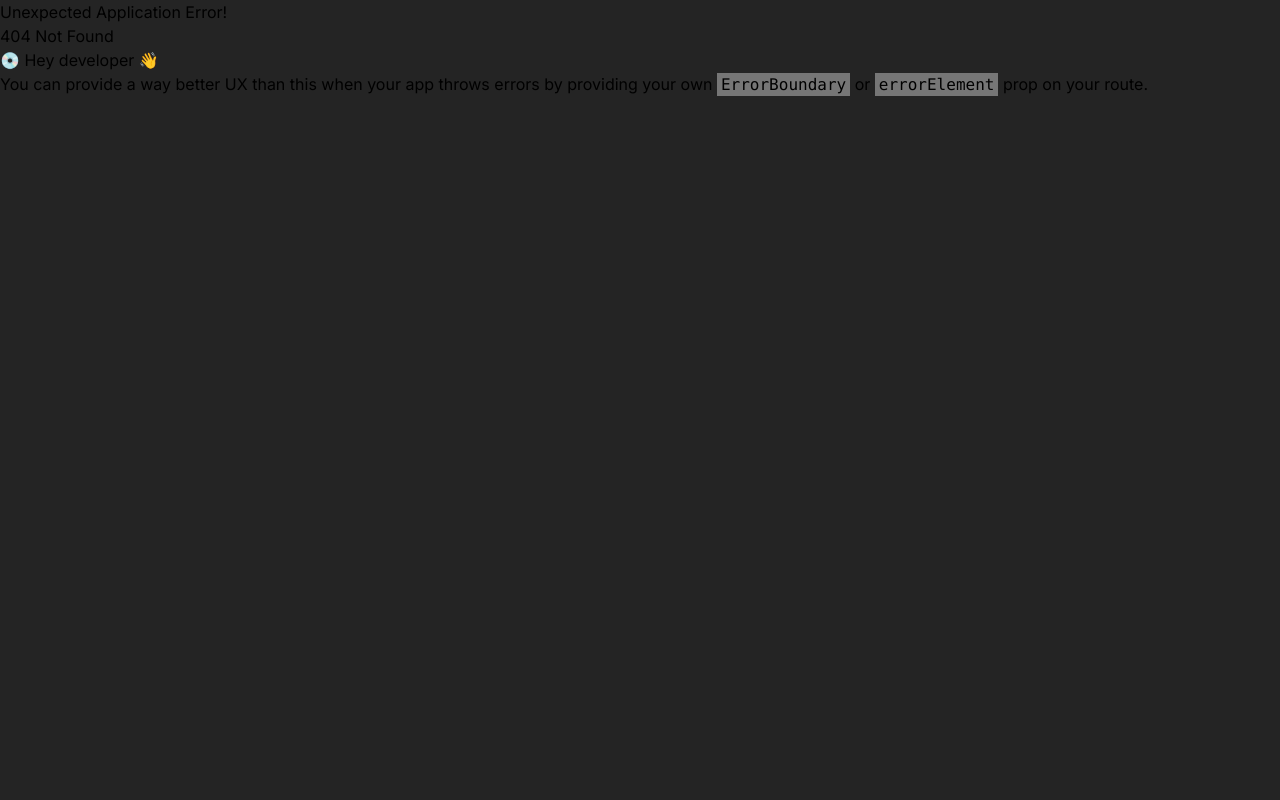
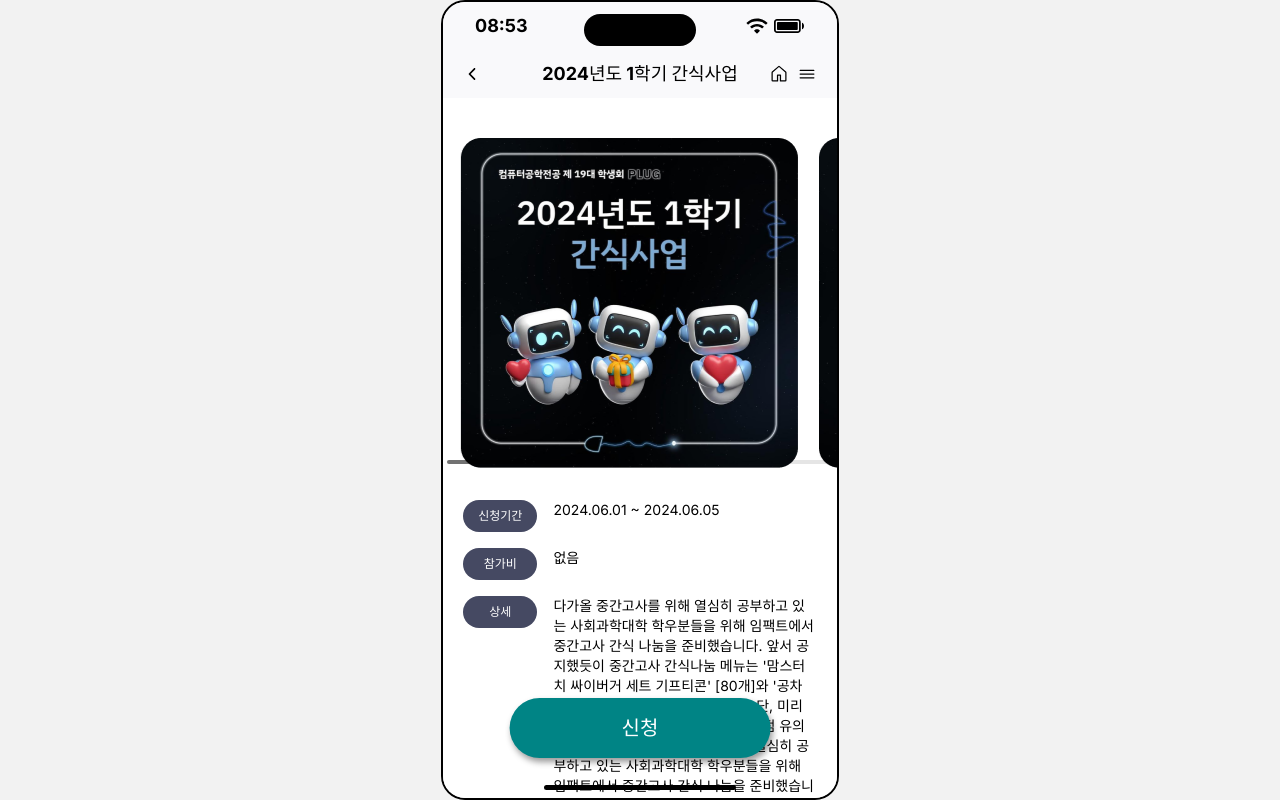
Before and after one commit to the-young-hana/theYoungHana-frontend, a React (Vite) app: page /event/eventDetail in a window 1280 px wide. Before the commit this address had no page. Built offline with nearby package versions, Linux system fonts and the light colour scheme.

Commit message:
✨ 이벤트 상세조회

```diff
--- a/src/components/common/Button.tsx
+++ b/src/components/common/Button.tsx
@@ -17,7 +17,7 @@ export const Button = ({
   const baseClassName =
     "text-white text-nowrap transition-all p-2 px-8 w-fit h-fit";
   // 배경색
-  const bgClassName = disabled || gray ? "bg-hanaGray" : "bg-hanaGreen";
+  const bgClassName = disabled || gray ? "bg-hanaGray2" : "bg-hanaGreen";
   // 마우스커서
   const cursorClassName = disabled ? "cursor-default" : "";
   // 코너 라운드 처리
--- a/src/components/common/Modal.tsx
+++ b/src/components/common/Modal.tsx
@@ -63,7 +63,7 @@ function Modal(modalProps: ModalProps) {
   );
 
   const XButtonClassName = cn(
-    "-translate-x-4 -translate-y-4 p-4",
+    "-translate-x-4 -translate-y-4 p-4 pb-0",
     dark ? "text-white" : "text-black",
   );
 
@@ -75,7 +75,10 @@ function Modal(modalProps: ModalProps) {
         <button className="w-full h-full" onClick={onBackdropClick} />
         {/* 스테이터스바 */}
         {!hideBackDrop && (
-          <StatusBar className="absolute top-0 pointer-events-none" white />
+          <StatusBar
+            className="absolute top-0 pointer-events-none bg-transparent"
+            white
+          />
         )}
         {/* 모달 */}
         <div className={modalClassName} {...props}>
--- a/src/components/common/TopBar.tsx
+++ b/src/components/common/TopBar.tsx
@@ -33,7 +33,9 @@ export const TopBar: FC<IProps> = ({
         {title}
       </div>
       <div className="flex gap-2">
-        <GoHome size={20} />
+        <div className="cursor-pointer z-10" onClick={() => navigate("/")}>
+          <GoHome size={20} />
+        </div>
         <IoIosMenu size={20} />
       </div>
     </div>
--- a/src/components/event/EventList.tsx
+++ b/src/components/event/EventList.tsx
@@ -28,7 +28,10 @@ export const EventList: FC<IProps> = ({
   };
 
   return (
-    <div className="border-b-2 mx-5 px-3 py-3" onClick={moveToDetail}>
+    <div
+      className="border-b-2 mx-5 px-3 py-3 cursor-pointer"
+      onClick={moveToDetail}
+    >
       <div className="flex gap-2 text-nowrap font-semibold">
         <div>[{category}]</div>
         <div className=" text-ellipsis overflow-hidden">{title}</div>
--- a/src/main.tsx
+++ b/src/main.tsx
@@ -10,6 +10,7 @@ import { Reward } from "./pages/reward/Reward";
 import { Knowledge } from "./pages/knowledge/Knowledge";
 import { Event } from "./pages/event/Event";
 import IPhoneFrame from "./components/common/IPhoneFrame.tsx";
+import { EventDetail } from "./pages/event/EventDetail.tsx";
 const router = createBrowserRouter([
   {
     path: "/",
@@ -21,6 +22,7 @@ const router = createBrowserRouter([
           { path: "", element: <Home /> },
           { path: "studentCard", element: <StudentCard /> },
           { path: "event", element: <Event /> },
+          { path: "event/eventDetail", element: <EventDetail /> },
           { path: "story", element: <Story /> },
           { path: "reward", element: <Reward /> },
           { path: "knowledge", element: <Knowledge /> },
--- /dev/null
+++ b/src/pages/event/EventDetail.tsx
@@ -0,0 +1,122 @@
+import { useLocation } from "react-router-dom";
+import { TopBar } from "../../components/common/TopBar";
+import { Swiper, SwiperSlide } from "swiper/react";
+import { Scrollbar } from "swiper/modules";
+import { Button } from "../../components/common/Button";
+import { useState } from "react";
+import Modal from "../../components/common/Modal";
+
+const eventDetail = {
+  event_start_datetime: "2024.06.01",
+  event_end_date_time: "2024.06.05",
+  event_fee: 0,
+  event_content: `다가올 중간고사를 위해 열심히 공부하고 있는 사회과학대학 학우분들을 위해 임팩트에서 중간고사 간식 나눔을 준비했습니다.
+앞서 공지했듯이 중간고사 간식나눔 메뉴는 '맘스터치 싸이버거 세트 기프티콘' [80개]와 '공차 5000원 기프티콘' [40개] 입니다.
+단, 미리 신청하거나 중복신청은 불가하니 그 점 유의해주세요! 다가올 중간고사를 위해 열심히 공부하고 있는 사회과학대학 학우분들을 위해 임팩트에서 중간고사 간식 나눔을 준비했습니다.
+앞서 공지했듯이 중간고사 간식나눔 메뉴는 '맘스터치 싸이버거 세트 기프티콘' [80개]와 '공차 5000원 기프티콘' [40개] 입니다.
+단, 미리 신청하거나 중복신청은 불가하니 그 점 유의해주세요!`,
+};
+export const EventDetail = () => {
+  const location = useLocation();
+  const [isModalOpen, setIsModalOpen] = useState<boolean>(false);
+
+  const locationState = location.state as {
+    event_id: number;
+  };
+
+  const handleModal = () => {
+    setIsModalOpen((prev) => !prev);
+  };
+
+  return (
+    <>
+      <TopBar title={"2024년도 1학기 간식사업"} back />
+      <div className="min-h-full bg-white pb-28">
+        {/* 이미지 */}
+        <div className="pt-10 ">
+          <Swiper
+            slidesPerView={1.1}
+            centeredSlides
+            scrollbar
+            modules={[Scrollbar]}
+          >
+            <SwiperSlide className="">
+              <img src="/images/event_img.png" />
+            </SwiperSlide>
+            <SwiperSlide>
+              <img src="/images/event_img.png" />
+            </SwiperSlide>
+            <SwiperSlide>
+              <img src="/images/event_img.png" />
+            </SwiperSlide>
+          </Swiper>
+        </div>
+
+        {/* 내용 */}
+        <div className="flex flex-col gap-4 px-5 py-8">
+          <div className="flex gap-4">
+            <Button
+              roundedFull
+              disabled
+              className="!bg-dark2 text-xs !w-20 !px-0 !py-2"
+            >
+              신청기간
+            </Button>
+            <div className="w-4/5 text-sm">
+              {eventDetail.event_start_datetime} ~{" "}
+              {eventDetail.event_end_date_time}
+            </div>
+          </div>
+          <div className="flex gap-4">
+            <Button
+              roundedFull
+              disabled
+              className="!bg-dark2 text-xs !w-20 !px-0 !py-2"
+            >
+              참가비
+            </Button>
+            <div className="w-4/5 text-sm">
+              {eventDetail.event_fee === 0 ? "없음" : eventDetail.event_fee}
+            </div>
+          </div>
+          <div className="flex gap-4">
+            <Button
+              roundedFull
+              disabled
+              className="!bg-dark2 text-xs !w-20 !px-0 !py-2"
+            >
+              상세
+            </Button>
+            <div className="w-4/5 text-sm">{eventDetail.event_content}</div>
+          </div>
+        </div>
+        {/* 버튼 */}
+        <div className="absolute bottom-10 left-1/2 -translate-x-1/2">
+          <Button
+            roundedFull
+            className="font-bold text-xl !px-28 py-4 drop-shadow-3xl"
+            onClick={handleModal}
+          >
+            신청
+          </Button>
+        </div>
+      </div>
+      <Modal show={isModalOpen} onClose={handleModal}>
+        <div className="flex flex-col justify-center items-center gap-6">
+          <div className="font-bold text-xl">응모가 완료되었습니다</div>
+          <div className="text-hanaGray2 whitespace-pre-line text-center">
+            {"상점이 열리면\n앱푸시로 알려드릴까요?"}
+          </div>
+          <div className="flex gap-3">
+            <Button gray className="!py-3" onClick={handleModal}>
+              닫기
+            </Button>
+            <Button className="!py-3" onClick={handleModal}>
+              네, 알려주세요
+            </Button>
+          </div>
+        </div>
+      </Modal>
+    </>
+  );
+};
--- a/tailwind.config.js
+++ b/tailwind.config.js
@@ -6,7 +6,8 @@ export default {
       colors: {
         hanaGreen: "#008485",
         hanaGray: "#F2F2F2",
-        hanaBgGray: "#F9F9FB",
+        hanaGray2: "#979797",
+        hanaBgGray: "#F9F9fB",
         dark: "#353a4e",
         dark2: "#454962",
       },
@@ -18,6 +19,9 @@ export default {
       },
       minHeight: {
         "bottom-screen": "calc(100% - 107px)",
+      },
+      dropShadow: {
+        "3xl": ["2px 4px 3px rgba(0, 0, 0, 0.4)"],
       },
       animation: {},
       keyframes: {
```
Also changed, not shown: public/images/event_img.png (added).
